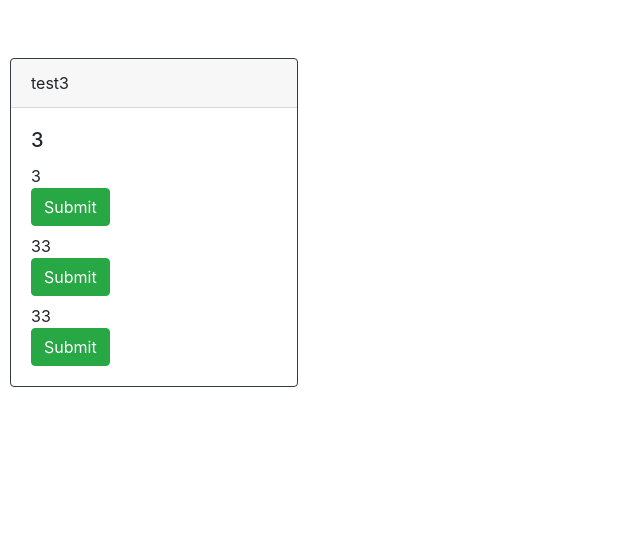
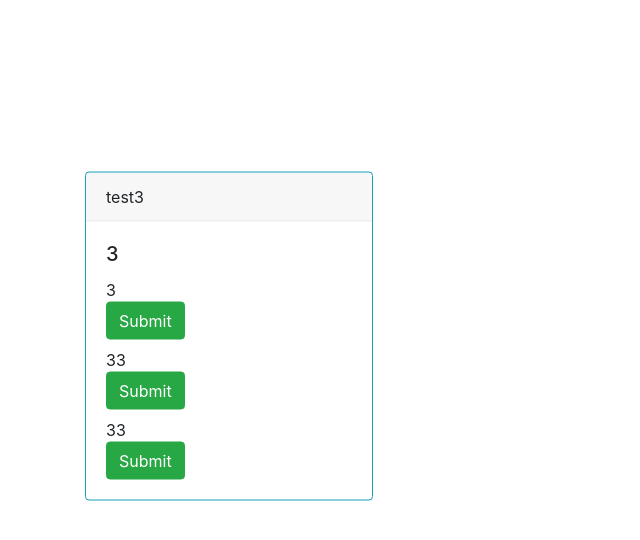
Before and after one commit to dala85/flash_cards, a Django app: page /choicess/ in a window 1280 px wide. Shown: the part 56-596 px from the top of the page, without its empty margins (0-640 px from the left). Run offline with Django 3.2, Linux system fonts and the light colour scheme; data comes from the database, SQL or seed files in the repository; some libraries are stand-ins or nearby versions.

Commit message:
choicess view function and template

```diff
--- a/mysite/choicess/templates/choicess/choicess_view.html
+++ b/mysite/choicess/templates/choicess/choicess_view.html
@@ -2,60 +2,64 @@
 {% extends 'cards/base.html'%}
 {% block body_block%}
 
-<style>
-	/* Float four columns side by side */
-.column {
-float: left;
-width: 25%;
-padding:10px;
-position: relative;
 
-</style>
+{%if stop == 0 %}
+
+<h1><a href="{%url 'result'%}">see result</a></h1>
+<!-- {%for u in user_answer%}
+{%if u == 1%}
+<h1>true</h1>
+{%else%}
+<h1>false</h1>
+{%endif%}
+{%endfor%} -->
 
 
-{%for o in obj%}
+{%else%}
 
+<div class="container" style="position: absolute;
+  left: 50%;
+  top: 50%;transform: translate(-50%, -50%);">
 
-
-<div class='column'>
-
-
-
-<div class="card border-dark mb-3" style="max-width: 18rem;">
-
-
-  <div class="card-header">{{o.title}}</div>
+<div class="card border-info mb-3" style="max-width: 18rem;">
+ <div class="card-header">{{choice.title}}</div>
   <div class="card-body">
-    <h5 class="card-title">{{o.question}}</h5>
+    <h5 class="card-title">{{choice.question}}</h5>
 
     <label class="card-text">
-    <input type="radio" class="btn btn-outline-warning" name='answer' checked>{{o.answer}}
-
+   {{choice.answer}}
+     <form method='POST' action="{%url 'qa'%}">{%csrf_token%}
+    <input class="btn btn-success" type="submit" name='correct'></input>
+    </form>
 	</label>
 	<br>
+
 	 <label class="card-text">
-    <input type="radio" class="btn btn-outline-warning" name='choice_a'>{{o.choice_a}}
+    {{choice.choice_a}}
+     <form method='POST' action="{%url 'qa'%}">{%csrf_token%}
+    <input class="btn btn-success" type="submit" name='2'></input>
+    </form>
 	</label>
 	<br>
+
 	 <label class="card-text">
-    <input type="radio" class="btn btn-outline-warning" name='choice_b'>{{o.choice_b}}
+    {{choice.choice_b}}
+    <form method='POST' action="{%url 'qa'%}">{%csrf_token%}
+    <input class="btn btn-success" type="submit" name='3'></input>
+    </form>
 	</label>
-
-
-
-
   </div>
 </div>
 </div>
 </div>
+
+{%endif%}
 
 
 
 
 
 
-{%endfor%}
-
 
 
 {% endblock %}
--- a/mysite/choicess/templates/choicess/test.html
+++ b/mysite/choicess/templates/choicess/test.html
@@ -2,58 +2,9 @@
 {% extends 'cards/base.html'%}
 {% block body_block%}
 
-<style>
-	/* Float four columns side by side */
-.column {
-float: left;
-width: 25%;
-padding:10px;
-position: relative;
-
-</style>
 
 
 
-
-
-
-<div class='column'>
-
-
-
-<div class="card border-dark mb-3" style="max-width: 18rem;">
-
-
-  <div class="card-header">{{choice.title}}</div>
-  <div class="card-body">
-    <h5 class="card-title">{{choice.question}}</h5>
-
-    <label class="card-text">
-   {{choice.answer}}
-     <form method='POST' action="{%url 'qa'%}">{%csrf_token%}
-    <input class="btn btn-success" type="submit" name='correct'></input>
-    </form>
-	</label>
-	<br>
-
-	 <label class="card-text">
-    {{choice.choice_a}}
-     <form method='POST' action="{%url 'qa'%}">{%csrf_token%}
-    <input class="btn btn-success" type="submit" name='2'></input>
-    </form>
-	</label>
-	<br>
-
-	 <label class="card-text">
-    {{choice.choice_b}}
-    <form method='POST' action="{%url 'qa'%}">{%csrf_token%}
-    <input class="btn btn-success" type="submit" name='3'></input>
-    </form>
-	</label>
-  </div>
-</div>
-</div>
-</div>
 
 
 
--- a/mysite/choicess/urls.py
+++ b/mysite/choicess/urls.py
@@ -4,6 +4,7 @@ from choicess import views
 
 urlpatterns = [
     path('', views.choicess_view, name='choicess_view'),
-    path('qa', views.choicess_aq, name='qa'),
+    path('qa', views.choicess_qa, name='qa'),
+    path('result', views.result_view, name='result'),
 
 ]
--- a/mysite/choicess/views.py
+++ b/mysite/choicess/views.py
@@ -5,35 +5,60 @@ from . import models
 import random
 from django.urls import reverse, reverse_lazy
 
-# Create your views here.
 id_list = []
 counter = 0
+user_answer = []
+stop = 1
 
 
-def choicess_aq(request):
+def choicess_qa(request):
+    global stop
     global counter
+    global user_answer
+    if counter >= (len(id_list) - 1):
+        stop = 0
     if request.method == 'POST':
         choice_selected = Choicess.objects.get(pk=id_list[counter])
         if counter >= (len(id_list) - 1):
             counter = 0
         else:
             counter += 1
+        if request.POST.get('correct'):
+            user_answer.append(1)
+        else:
+            user_answer.append(2)
 
-        if request.POST.get('correct'):
-            print(request.POST)
+    print(user_answer, counter, len(id_list))
+    template_name = 'choicess/choicess_view.html'
 
-    template_name = 'choicess/test.html'
-    context = {'choice': choice_selected}
+    context = {'choice': choice_selected,
+               'user_answer': user_answer, 'stop': stop}
+
     return render(request, template_name, context)
 
 
 def choicess_view(request):
+    global id_list
+    global user_answer
+    global stop
+    stop = 1
+    id_list = []
+    user_answer = []
     choice_set = Choicess.objects.all()
     for choice in choice_set.iterator():
-        global id_list
         id_list.append(choice.id)
     obj = Choicess.objects.all()
-    template_name = 'choicess/test.html'
+    template_name = 'choicess/choicess_view.html'
     context = {'choice': choice}
     return render(request, template_name, context)
-#
+
+
+def result_view(request):
+    obj = Choicess.objects.all()
+    template_name = 'choicess/test.html'
+    print(user_answer)
+
+    context = {'choice': obj, 'colored_card': user_answer}
+    return render(request, template_name, context)
+
+    #
```
